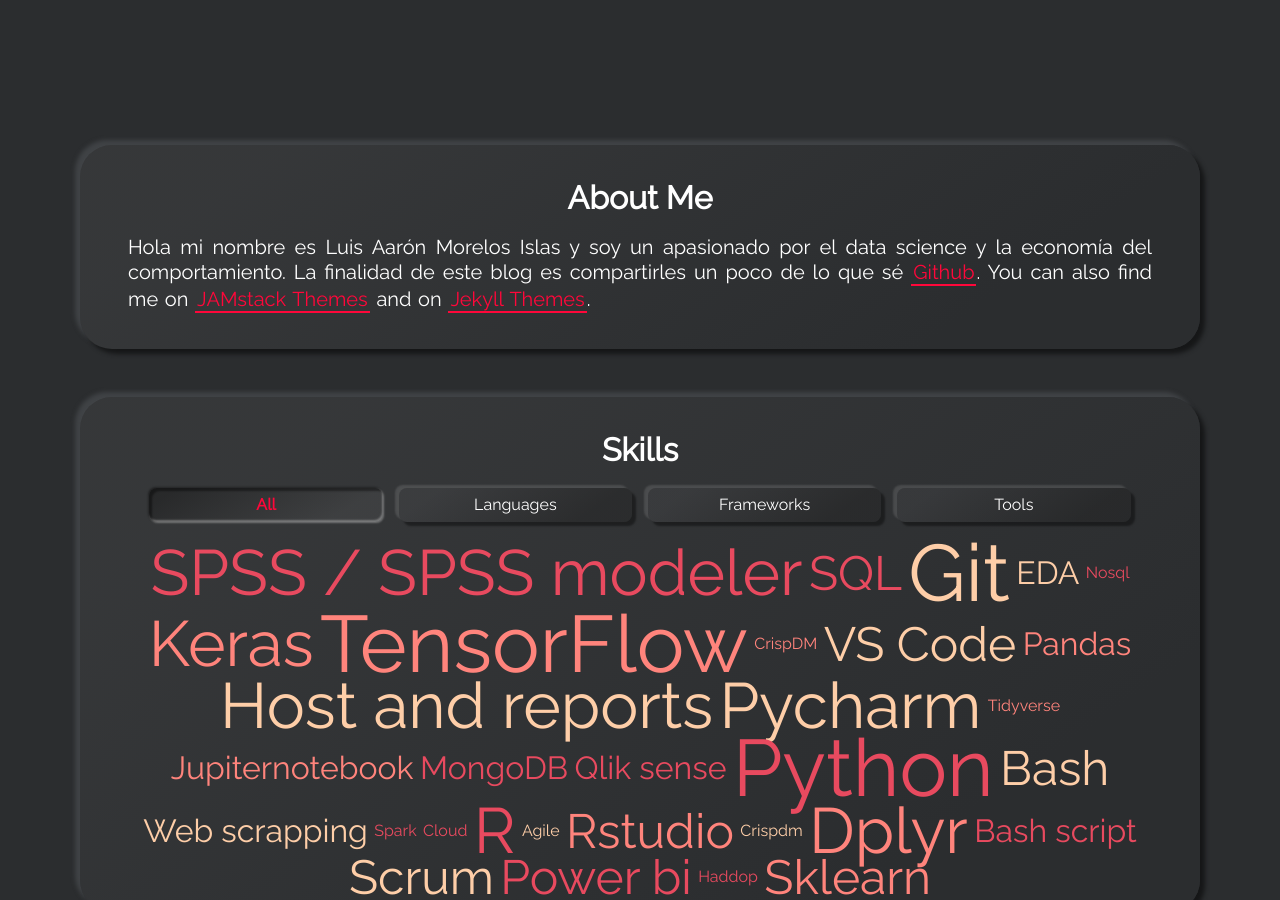
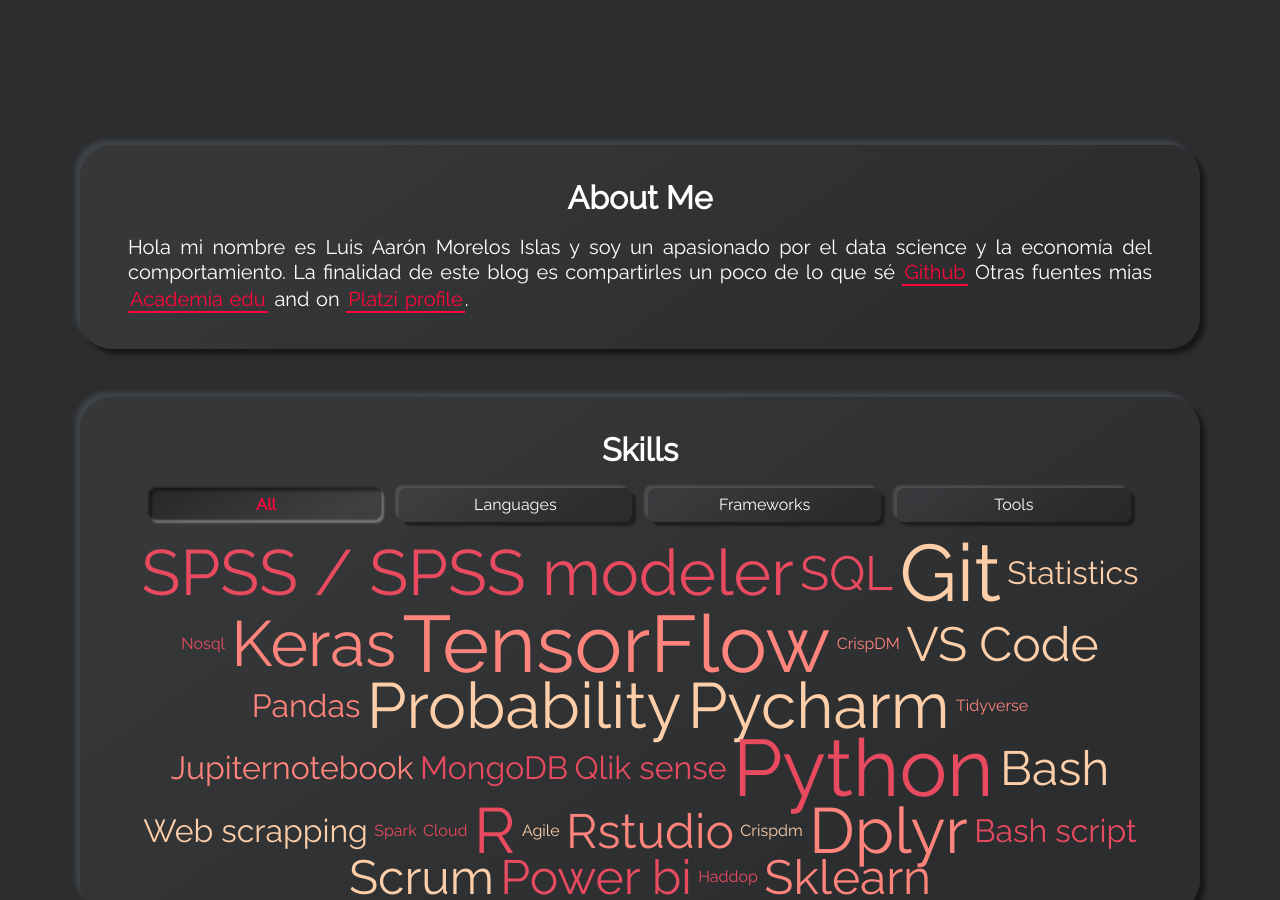
Before and after one commit to MarteAndVenus/MarteAndVenus.github.io, a Jekyll site: the page index.html, which Jekyll copies as it is, in a window 1280 px wide and 900 px high, scrolled down 915 px. Built offline with Jekyll 4.4.1, drawn with Linux system fonts in a browser that asks for light colours.

Commit message:
Quinto commit test

```diff
--- a/index.html
+++ b/index.html
@@ -143,7 +143,7 @@
 
       <section class="card neumorphism-card-big">
         <h1 class="title">About Me</h1>
-<p class="description" data-aos="fade-down">Hola mi nombre es Luis Aarón Morelos Islas y soy un apasionado por el data science y la economía del comportamiento. La finalidad de este blog es compartirles un poco de lo que sé <a class="highlight-link" href="https://github.com/longpdo/MarteAndVenus" target="_blank" rel="noreferrer"> Github </a>. You can also find me on <a class="highlight-link" href="https://jamstackthemes.dev/theme/jekyll-neumorphism/" target="_blank" rel="noreferrer">JAMstack Themes</a> and on <a class="highlight-link" href="https://jekyll-themes.com/neumorphism/" target="_blank" rel="noreferrer">Jekyll Themes</a>.</p>
+<p class="description" data-aos="fade-down">Hola mi nombre es Luis Aarón Morelos Islas y soy un apasionado por el data science y la economía del comportamiento. La finalidad de este blog es compartirles un poco de lo que sé <a class="highlight-link" href="https://github.com/MarteAndVenus" target="_blank" rel="noreferrer"> Github </a> Otras fuentes mias <a class="highlight-link" href="independent.academia.edu/LuisAaronMorelosIslas?from_navbar=True" target="_blank" rel="noreferrer">Academia edu</a> and on <a class="highlight-link" href="platzi.com/p/Morelos/" target="_blank" rel="noreferrer">Platzi profile</a>.</p>
 
       </section>
 
@@ -273,11 +273,11 @@
     </div>
 
     <div skill-type="tool" skill-weight="2" data-aos="zoom-in">
-      EDA
+      Statistics
     </div>
 
     <div skill-type="tool" skill-weight="4" data-aos="zoom-in">
-      Host and reports
+      Probability
     </div>
 
     <div skill-type="tool" skill-weight="3" data-aos="zoom-in">
@@ -297,7 +297,7 @@
         <h1 class="title">Educación y experiencia</h1>
 <p class="subtitle">
   Para más información, échale un ojo a mi
-  <a class="highlight-link" href="https://example.com/" target="_blank" rel="noreferrer">
+  <a class="highlight-link" href="https://drive.google.com/uc?export=download&id=1WWDeXcT028tBnLSk-r4bU0Ro7w5nvhN_" target="_blank" rel="noreferrer">
     curriculum vitae
   </a>.
 </p>
```
